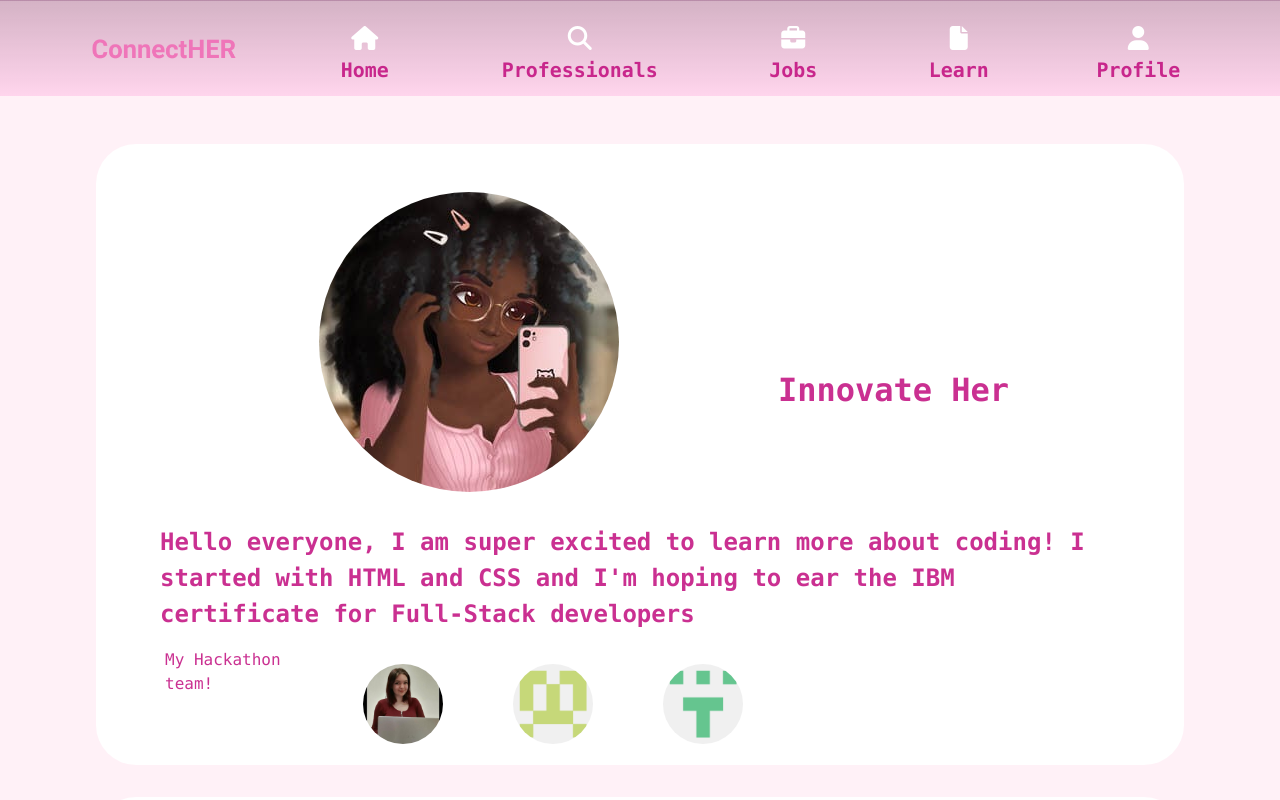
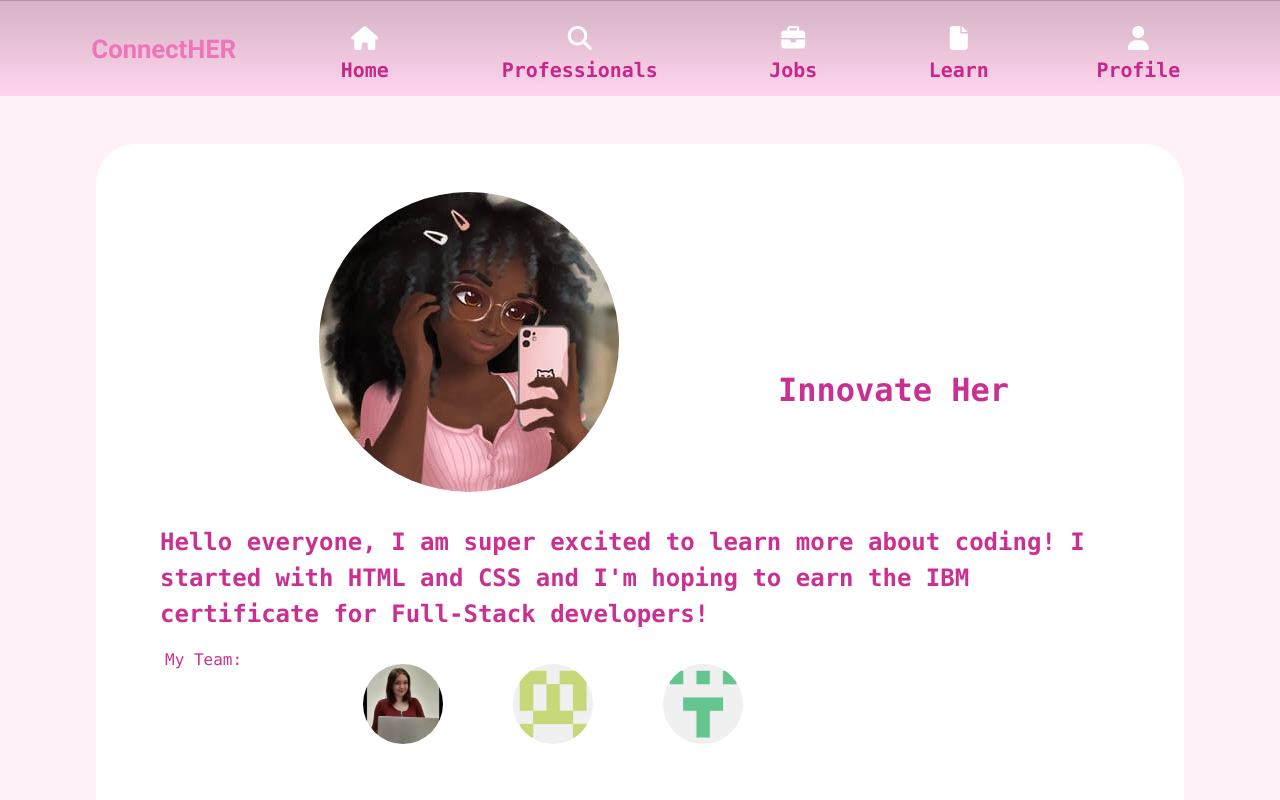
Before and after one commit to Zuzanagrego/innovateher-hackathon, a Vue app: page /profile in a window 1280 px wide. Shown: the top 800 px of the page. Built offline with nearby package versions, Linux system fonts and the light colour scheme.

Commit message:
added scrollability to profiles

```diff
--- a/src/styles/profile.css
+++ b/src/styles/profile.css
@@ -3,6 +3,7 @@
 }
 
 .profile{
+    overflow-y: scroll;
     margin: 2rem 4rem;
     background-color: var(--white);
     border-radius: 40px;
@@ -18,6 +19,30 @@
     margin: 1rem 3rem;
 }
 
+.external-link-img {
+    width: 80px;
+    height: 80px;
+    background-size: cover;
+    padding: 0px;
+}
+.external-links-list {
+    display: flex;
+    flex-grow: 1;
+    flex-direction: row;
+    margin: 5px;
+}
+.external-link {
+    display: flex;
+    height: 80px;
+    width: 150px;
+    justify-content: space-between;
+}
+
+.page {
+    overflow-y: auto; /* or overflow-y: scroll; */
+    height: 100vh; /* Set the height to the viewport height */
+}
+
 @media (max-width: 566px) {
     .profile, .profile-main .flex{
         flex-direction: column;
--- a/src/views/Profile.vue
+++ b/src/views/Profile.vue
@@ -9,40 +9,19 @@
       <h1>Innovate Her</h1>
       </div>
       <h2>
-        Hello everyone, I am super excited to learn more about coding! I started with HTML and CSS and I'm hoping to ear the IBM certificate for Full-Stack developers
+        Hello everyone, I am super excited to learn more about coding! I started with HTML and CSS and I'm hoping to earn the IBM certificate for Full-Stack developers!
       </h2>
       <div class="external-links-list">
-        <div class="external-link"><a href="https://github.com/Zuzanagrego/innovateher-hackathon/tree/main">My Hackathon team!</a></div>
+        <div class="external-link"><a href="https://github.com/Zuzanagrego/innovateher-hackathon/tree/main">My Team:</a></div>
         <div class="external-link"><a href="https://github.com/Zuzanagrego"><img class=external-link-img src="../assets/Zuzana.jpg"></a></div>
         <div class="external-link"><a href="https://github.com/mehakvirdy"><img class=external-link-img src="../assets/Mehak.png"></a></div>
         <div class="external-link"><a href="https://github.com/Betaser"><img class=external-link-img src="../assets/Tyler.png"></a></div>
       </div>
-    </div>
-    <div class="profile-certificates profile">
-      <h2>
-        Certificate of attending InnovateHER Hackathon 2024
-      </h2>
+      <div class="profile-certificates profile">
+        <h2>
+          Certificate of attending InnovateHER Hackathon 2024
+        </h2>
+      </div>
     </div>
   </div>
 </template>
-
-<style>
-.external-link-img {
-  width: 80px;
-  height: 80px;
-  background-size: cover;
-  padding: 0px;
-}
-.external-links-list {
-  display: flex;
-  flex-grow: 1;
-  flex-direction: row;
-  margin: 5px;
-}
-.external-link {
-  display: flex;
-  height: 80px;
-  width: 150px;
-  justify-content: space-between;
-}
-</style>
```
